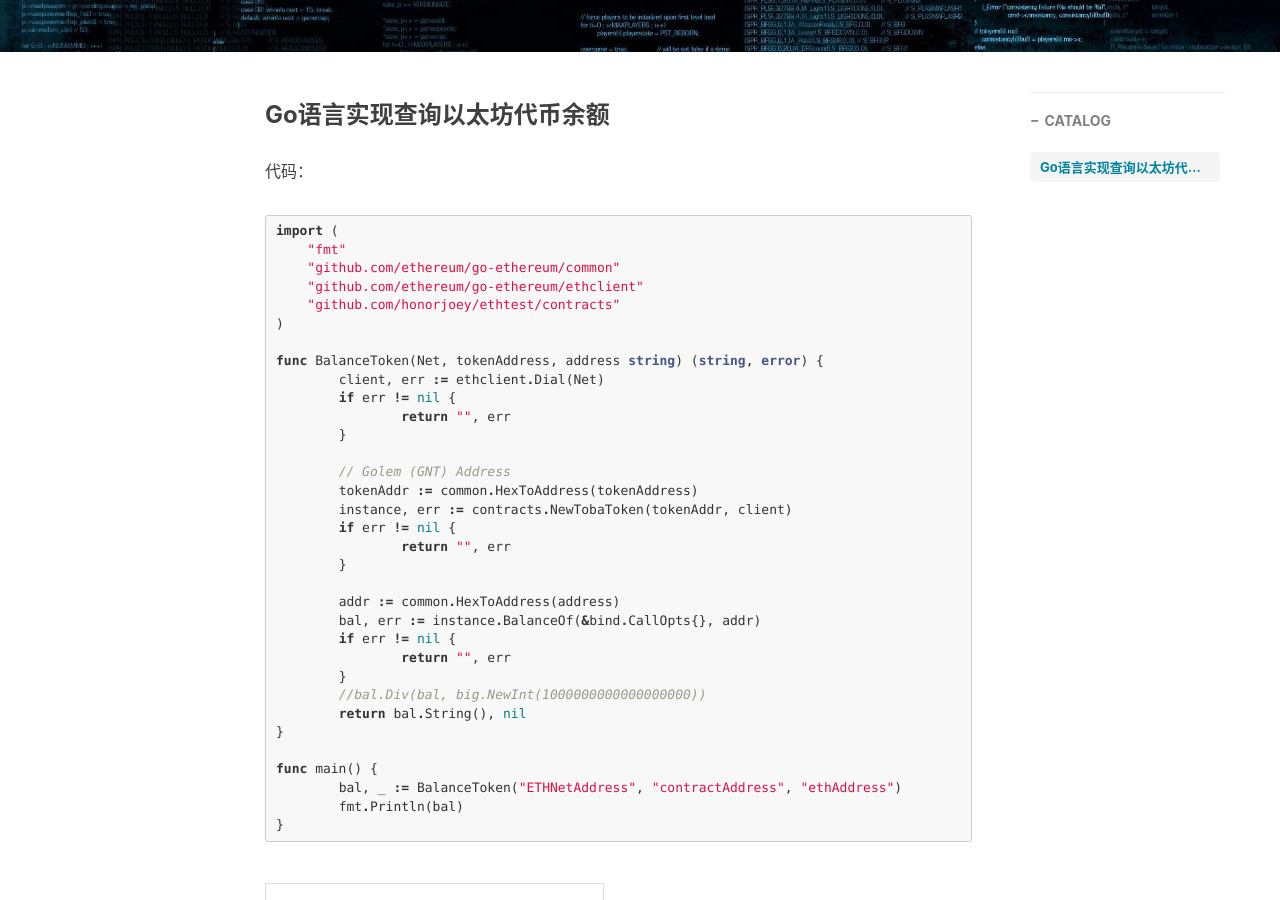
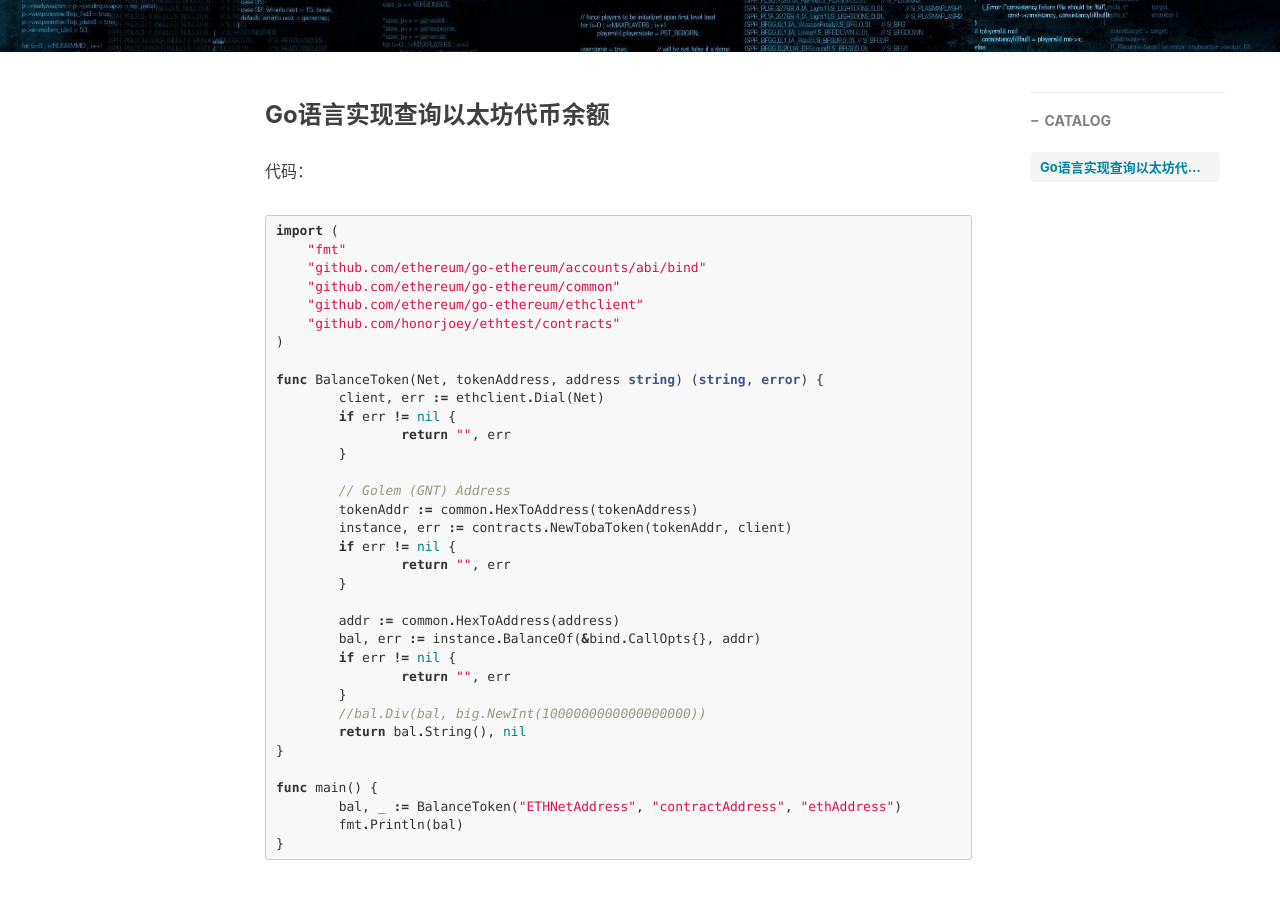
Before and after one commit to honorjoey/honorjoey.github.io, a Jekyll site: the page built from _posts/2020-04-07-Go查询以太坊代币余额.md, in a window 1280 px wide and 900 px high, scrolled down 471 px. Built offline with Jekyll 4.4.1, drawn with Linux system fonts in a browser that asks for light colours; nearby versions of some CDN libraries; comment, search, counter and statistics services are not loaded.

Commit message:
add blog

````diff
--- a/_posts/2020-04-07-Go查询以太坊代币余额.md
+++ b/_posts/2020-04-07-Go查询以太坊代币余额.md
@@ -19,6 +19,7 @@ tags:
 ```golang
 import (
     "fmt"
+    "github.com/ethereum/go-ethereum/accounts/abi/bind"
     "github.com/ethereum/go-ethereum/common"
     "github.com/ethereum/go-ethereum/ethclient"
     "github.com/honorjoey/ethtest/contracts"
````
